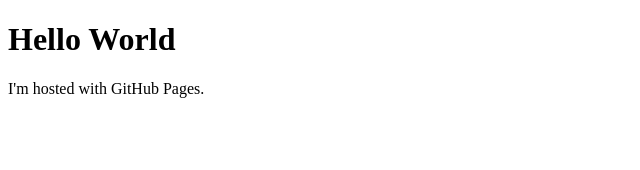
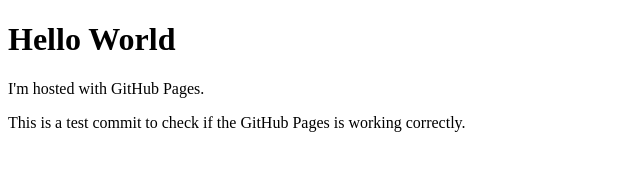
Before and after one commit to fayissalw/fayissalw.github.io, a plain HTML site: page index.html in a window 1280 px wide. Shown: the whole page, without its empty margins (0-640 px from the left). Drawn offline with Linux system fonts and the light colour scheme.

Commit message:
test commit message

```diff
--- a/index.html
+++ b/index.html
@@ -3,5 +3,6 @@
 <body>
 <h1>Hello World</h1>
 <p>I'm hosted with GitHub Pages.</p>
+<p>This is a test commit to check if the GitHub Pages is working correctly.</p>
 </body>
 </html>
```
